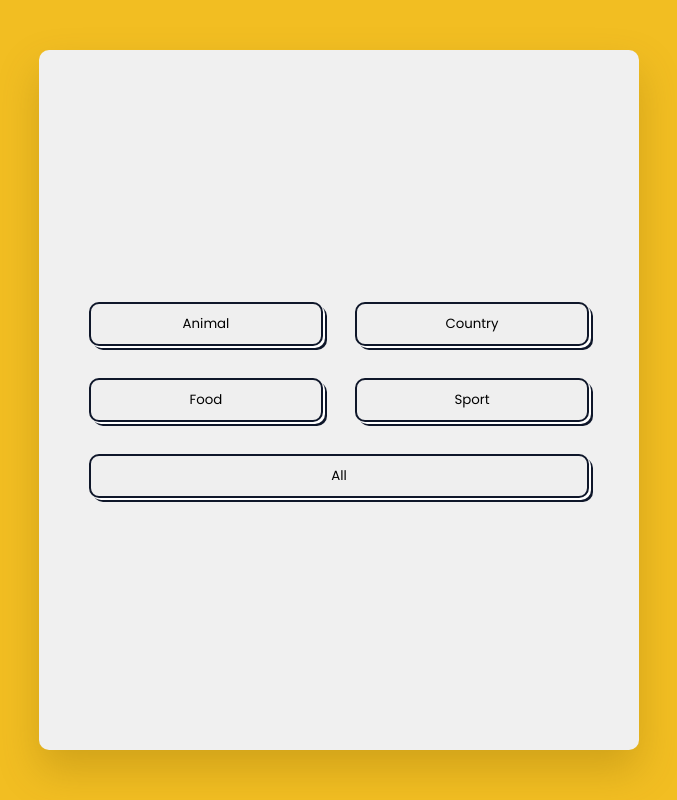
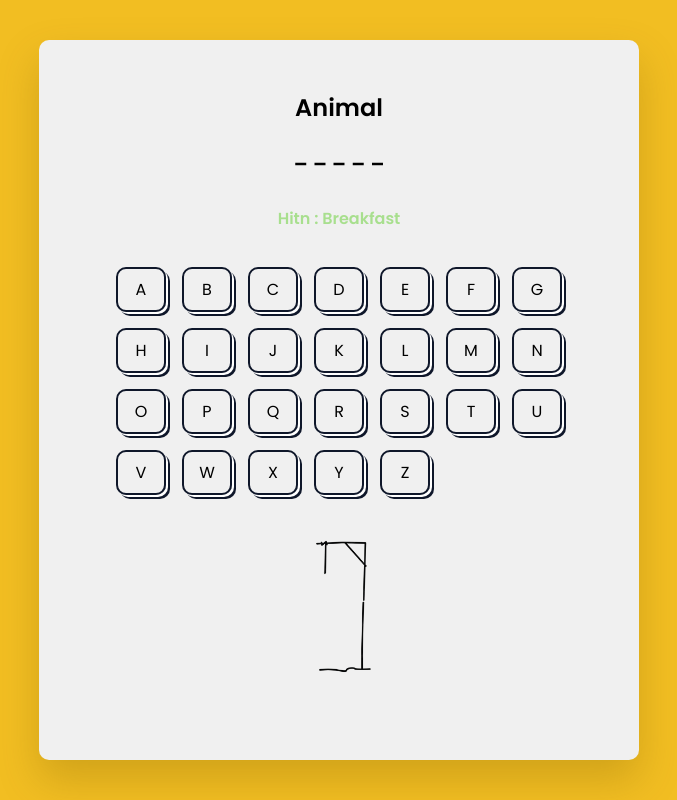
Before and after one commit to soheil0082/Hangman, a plain HTML site: page index.html in a window 1280 px wide. Shown: the whole page, without its empty margins (301-978 px from the left). Drawn offline with Linux system fonts and the light colour scheme.

Commit message:
Adds game page design

```diff
--- a/Styles/style.css
+++ b/Styles/style.css
@@ -21,7 +21,7 @@ body {
   border-radius: 10px;
   box-shadow: 0 20px 40px rgba(111, 85, 0, 0.25);
   height: 90vh;
-  max-height: 700px;
+  max-height: 900px;
 }
 
 .menu {
@@ -34,11 +34,26 @@ body {
 }
 
 .modeMenu {
-  display: grid;
+  /*grid*/
+  display: none;
   align-content: center;
   height: 100%;
   grid-template-columns: 1fr 1fr;
   gap: 2rem;
+}
+
+.game {
+  display: grid;
+  grid-template-columns: 1fr;
+  text-align: center;
+  gap: 1rem;
+}
+
+.keypad {
+  display: grid;
+  grid-template-columns: repeat(auto-fill, 50px);
+  gap: 1rem;
+  justify-content: center;
 }
 
 .btn {
@@ -60,3 +75,44 @@ body {
 .wide {
   grid-column: span 2 / auto;
 }
+
+.key {
+  padding: 8px 14px;
+}
+
+p {
+  padding: 20px;
+  color: #a8df8e;
+  font-weight: bolder;
+}
+
+img {
+  width: 200px;
+  justify-self: center;
+}
+
+@media (max-width: 700px) {
+  .keypad {
+    font-size: 10px;
+    gap: 0.5rem;
+  }
+
+  .key {
+    display: flex;
+    justify-content: center;
+    align-items: center;
+    padding: 0;
+    width: 25px;
+    height: 25px;
+  }
+
+  .container {
+    padding: 10px;
+  }
+}
+
+@media (max-height: 800px) {
+  img {
+    width: 100px;
+  }
+}
--- a/index.html
+++ b/index.html
@@ -23,6 +23,40 @@
         <button class="btn">Sport</button>
         <button class="btn wide">All</button>
       </div>
+      <div class="game">
+        <h2>Animal</h2>
+        <h3>_ _ _ _ _</h3>
+        <p>Hitn : Breakfast</p>
+        <div class="keypad">
+          <div class="btn key">A</div>
+          <div class="btn key">B</div>
+          <div class="btn key">C</div>
+          <div class="btn key">D</div>
+          <div class="btn key">E</div>
+          <div class="btn key">F</div>
+          <div class="btn key">G</div>
+          <div class="btn key">H</div>
+          <div class="btn key">I</div>
+          <div class="btn key">J</div>
+          <div class="btn key">K</div>
+          <div class="btn key">L</div>
+          <div class="btn key">M</div>
+          <div class="btn key">N</div>
+          <div class="btn key">O</div>
+          <div class="btn key">P</div>
+          <div class="btn key">Q</div>
+          <div class="btn key">R</div>
+          <div class="btn key">S</div>
+          <div class="btn key">T</div>
+          <div class="btn key">U</div>
+          <div class="btn key">V</div>
+          <div class="btn key">W</div>
+          <div class="btn key">X</div>
+          <div class="btn key">Y</div>
+          <div class="btn key">Z</div>
+        </div>
+        <img src="Img/0.png" alt="" />
+      </div>
     </div>
 
     <script src="Scripts/script.js"></script>
```
Also changed, not shown: Img/0.png (added), Img/1.png (added), Img/2.png (added), Img/3.png (added), Img/4.png (added), Img/5.png (added).
